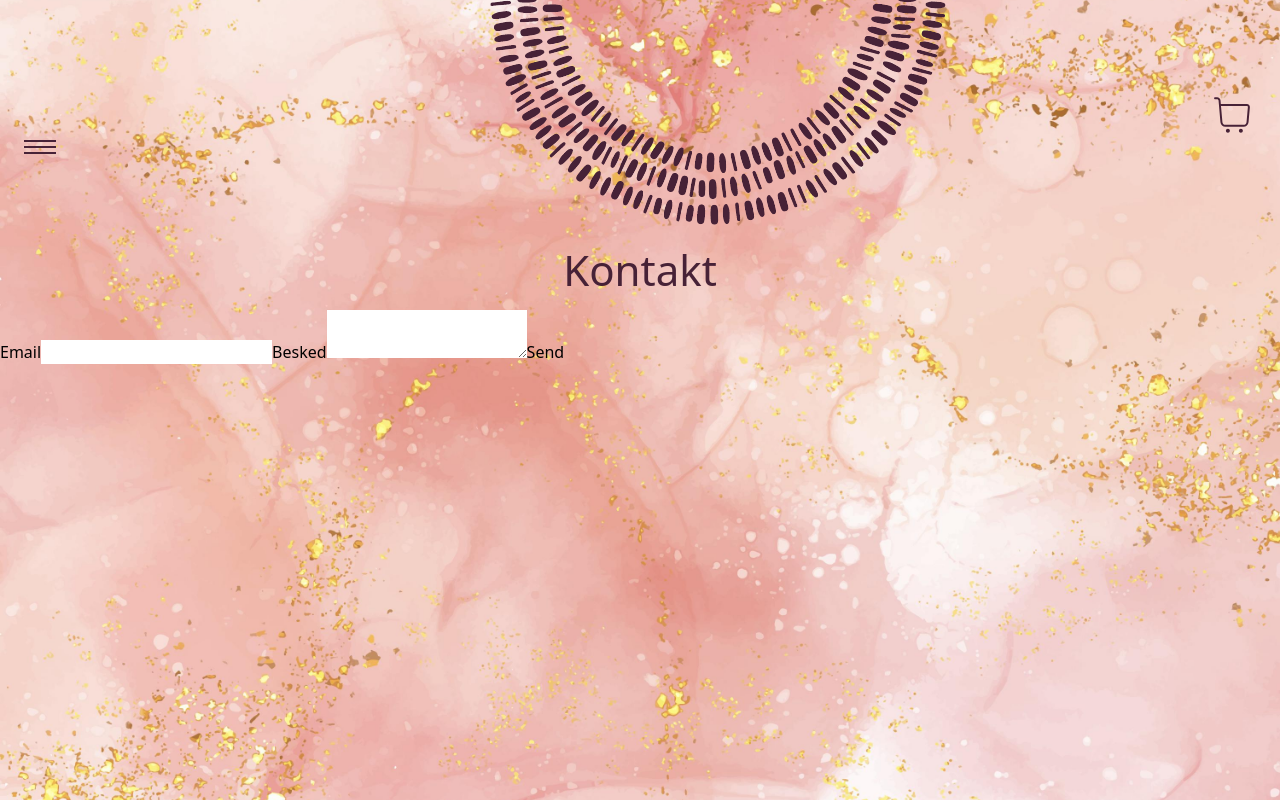
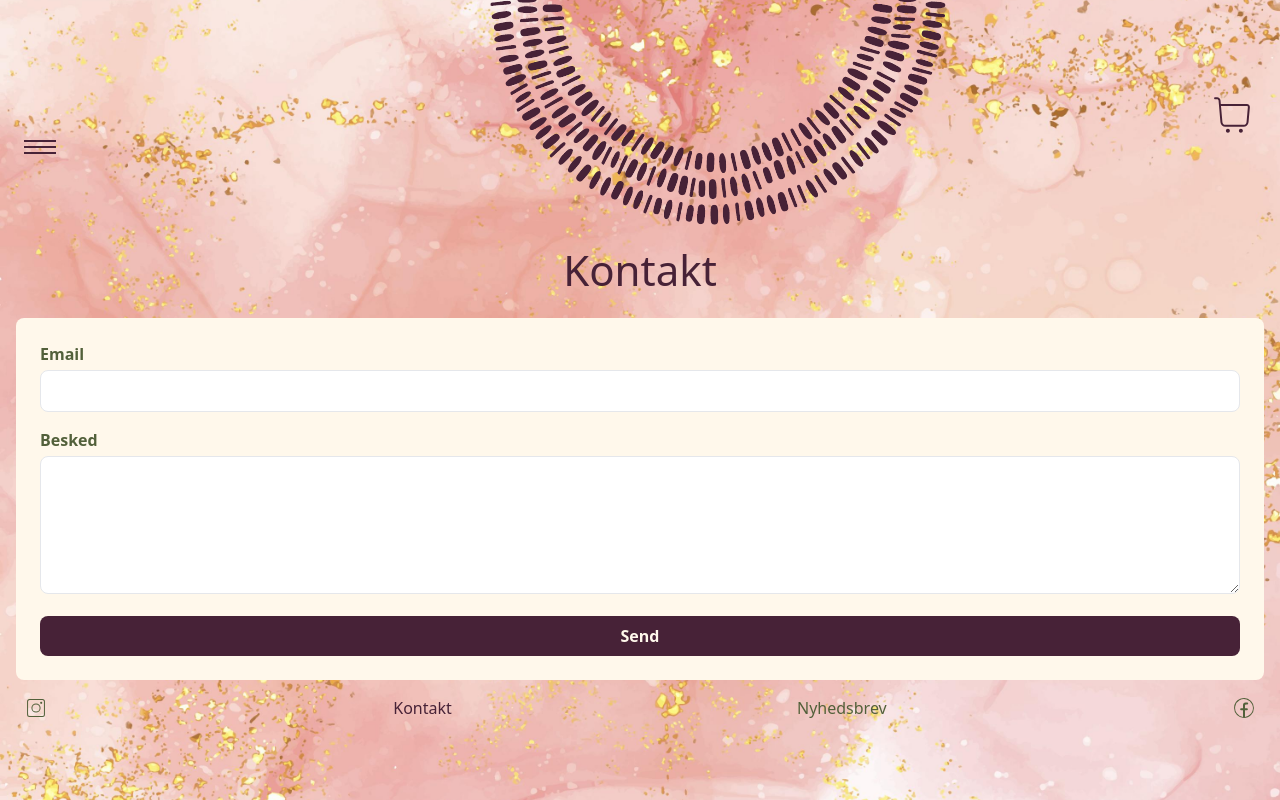
Before and after one commit to sofiehilge/HeadlessCMS, a React (Create React App) app: page /contact in a window 1280 px wide. Built offline with nearby package versions, Linux system fonts and the light colour scheme; a web font is replaced by a local one.

Commit message:
add styling to contactform

```diff
--- a/src/components/ContactForm.js
+++ b/src/components/ContactForm.js
@@ -24,9 +24,17 @@ const ContactForm = () => {
   }
 
   return (
+    <form
+      onSubmit={handleSubmit(onSubmit)}
+      className="bg-backgroundColor p-6 rounded-lg border-secondaryColor space-y-4 mx-4 my-2"
+    >
       <div>
-      <form onSubmit={handleSubmit(onSubmit)}>
-        <label htmlFor="email">Email</label>
+        <label
+          htmlFor="email"
+          className="block font-semibold text-secondaryColor"
+        >
+          Email
+        </label>
         <input
           id="email"
           type="email"
@@ -37,16 +45,30 @@ const ContactForm = () => {
               message: 'Ugyldig email',
             },
           })}
+          className="mt-1 w-full p-2 border rounded-lg focus:outline-none focus:ring-2 focus:ring-secondaryColor"
           name="email"
         />
-        {errors.email && <p style={{ color: 'red' }}>{errors.email.message}</p>}
-
-        <label htmlFor="message">Besked</label>
+        {errors.email && <p className="text-red-400">{errors.email.message}</p>}
+      </div>
+      <div>
+        <label
+          htmlFor="message"
+          className="block font-semibold text-secondaryColor"
+        >
+          Besked
+        </label>
         <textarea
           id="message"
           {...register('message', { required: 'Skriv venligst en besked.' })}
+          className="mt-1 w-full p-2 border rounded-lg focus:outline-none focus:ring-2 focus:ring-secondaryColor"
+          rows={5}
           name="message"
         />
+        {errors.message && (
+          <p className="text-red-400 text-sm">Skriv venligst en besked</p>
+        )}
+      </div>
+
       <input
         type="text"
         name="honeypot"
@@ -54,11 +76,14 @@ const ContactForm = () => {
         {...register('honeypot')}
       />
 
-        <button type="submit" disabled={state.submitting}>
+      <button
+        type="submit"
+        disabled={state.submitting}
+        className="w-full bg-primaryColor text-backgroundColor font-bold py-2 px-4 rounded-lg hover:bg-secondaryColor transition-colors"
+      >
         Send
       </button>
     </form>
-    </div>
   );
 };
 export default ContactForm;
--- a/src/pages/Contact.js
+++ b/src/pages/Contact.js
@@ -1,8 +1,9 @@
-import React from "react";
-import Header from "../templates/Header";
-import Background from "../templates/Background";
-import Hero from "../components/Hero";
-import ContactForm from "../components/ContactForm";
+import React from 'react';
+import Header from '../templates/Header';
+import Background from '../templates/Background';
+import Hero from '../components/Hero';
+import ContactForm from '../components/ContactForm';
+import Footer from '../templates/Footer';
 const Contact = () => {
   return (
     <>
@@ -10,6 +11,7 @@ const Contact = () => {
         <Header />
         <Hero title="Kontakt" />
         <ContactForm />
+        <Footer />
       </Background>
     </>
   );
--- a/tailwind.config.js
+++ b/tailwind.config.js
@@ -21,6 +21,7 @@ module.exports = {
         primaryColor: "#472237", // Adding custom colors
         secondaryColor: "#52603a",
         lightColor: "#e69d94",
+        backgroundColor: "#FFF8EB",
       },
     },
   },
```
Lines whose indentation alone changed are shown as unchanged.
